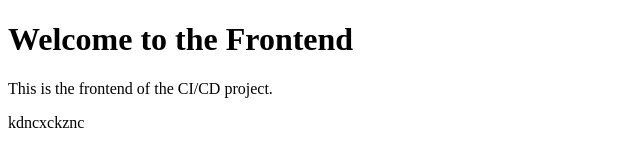
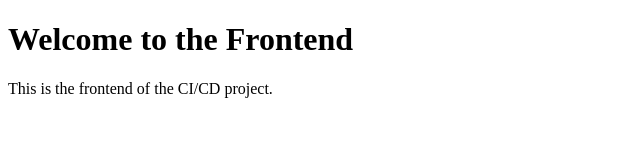
Before and after one commit to hemanth-organizations/frontend-app, a website: page index.html in a window 1280 px wide. Shown: the full height of the page, 0-640 px from the left. Drawn offline with Linux system fonts and the light colour scheme.

Commit message:
test change

```diff
--- a/index.html
+++ b/index.html
@@ -6,7 +6,6 @@
 <body>
   <h1>Welcome to the Frontend</h1>
   <p>This is the frontend of the CI/CD project.</p>
-<p>kdncxckznc</p>
   <script>
     console.log("Frontend is running...");
   </script>
```
